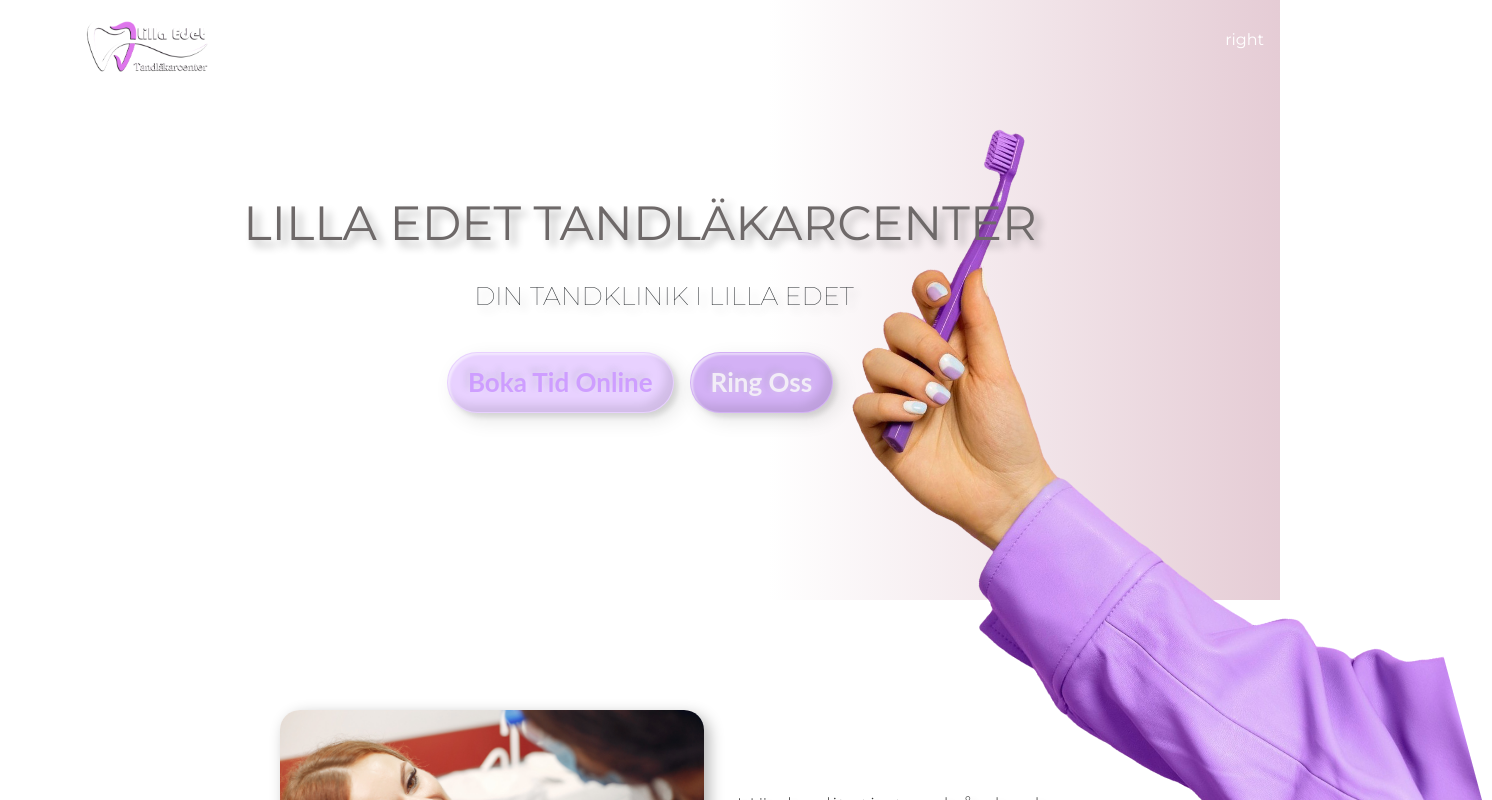
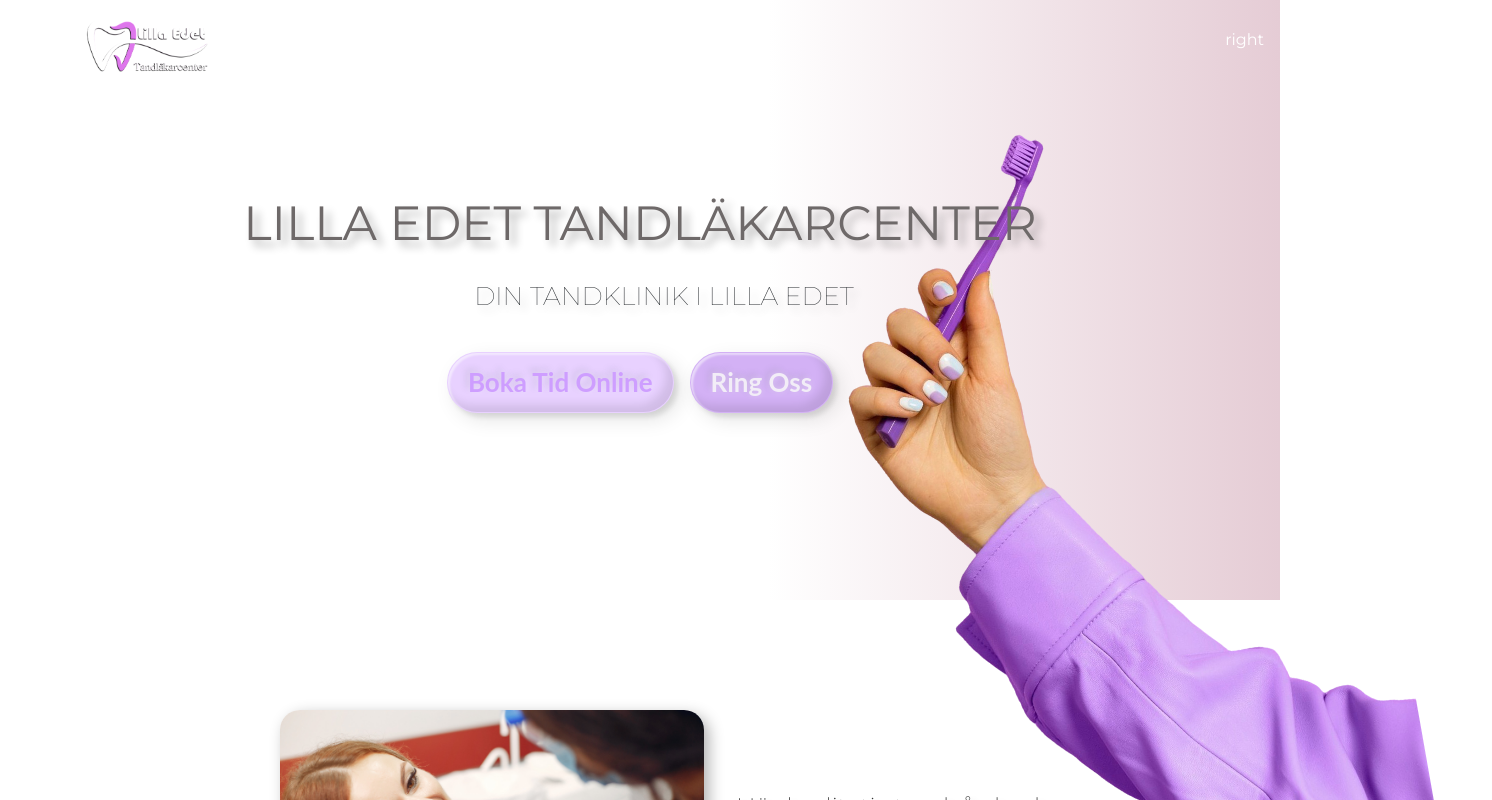
Before and after one commit to ElisaMavilia/lillaedet-vue, a Vue app: page / in a window 1280 px wide. Shown: the top 800 px of the page, 1492 px wide, since content can reach past the window. Built offline with nearby package versions, Linux system fonts and the light colour scheme.

Commit message:
adjustments

```diff
--- a/src/components/HeroComponent.vue
+++ b/src/components/HeroComponent.vue
@@ -104,7 +104,7 @@ body {
 img {
     width: 800px;
     height: auto;
-    transform: rotate(-15deg);
+    transform: rotate(-10deg);
 }
 
 
```
